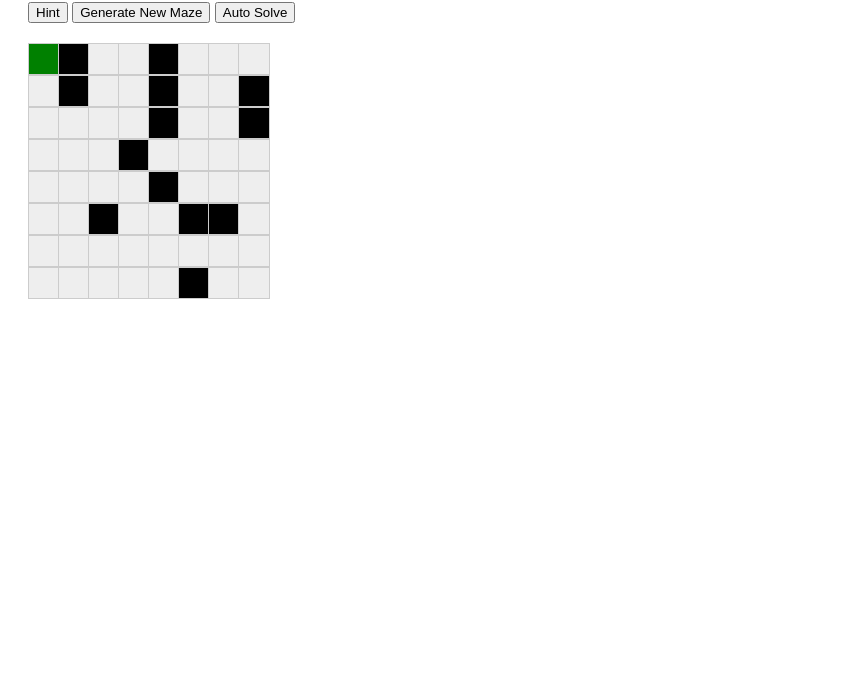
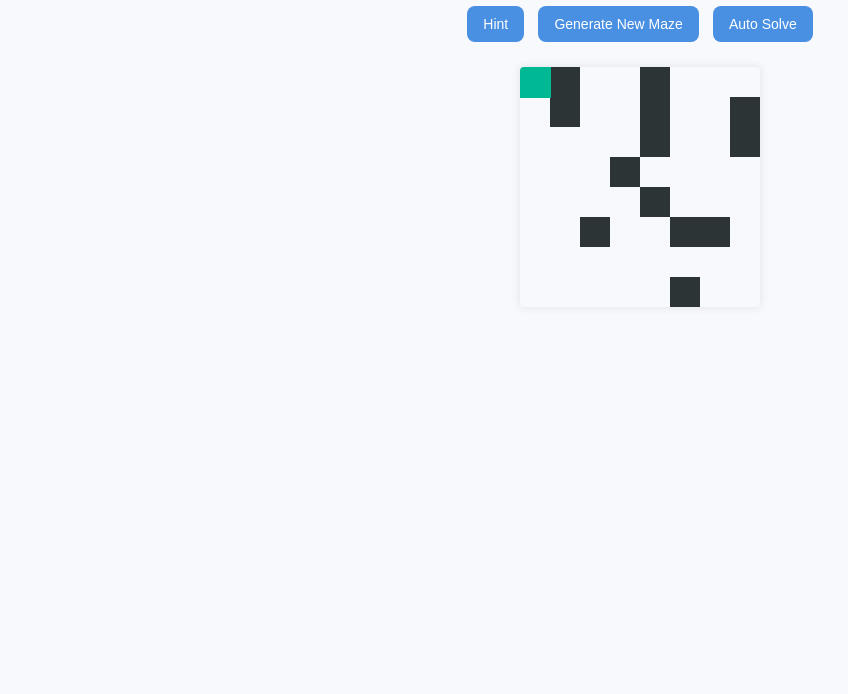
Before and after one commit to Tedja29/UAS-AI, a plain HTML site: page index.html in a window 1280 px wide. Shown: the part 106-800 px from the top of the page, without its empty margins (0-848 px from the left). Drawn offline with Linux system fonts and the light colour scheme.

Commit message:
Update style.css (memperindah maze)

```diff
--- a/style.css
+++ b/style.css
@@ -1,28 +1,74 @@
 body {
-  font-family: Arial, sans-serif;
+  font-family: 'Segoe UI', sans-serif;
+  background-color: #f7f9fc;
+  color: #333;
   padding: 20px;
+  text-align: center;
+}
+
+h1 {
+  margin-bottom: 15px;
+  color: #2a2a2a;
+}
+
+button {
+  margin: 5px;
+  padding: 10px 16px;
+  font-size: 14px;
+  border: none;
+  border-radius: 8px;
+  background-color: #4a90e2;
+  color: white;
+  cursor: pointer;
+  transition: background-color 0.2s ease;
+}
+
+button:hover {
+  background-color: #357ab7;
 }
 
 #maze {
   display: grid;
-  margin-top: 20px;
+  margin: 20px auto;
+  width: max-content;
+  box-shadow: 0 0 10px rgba(0,0,0,0.1);
+  border-radius: 4px;
+  overflow: hidden;
 }
 
 .cell {
   width: 30px;
   height: 30px;
-  background-color: #eee;
-  border: 1px solid #ccc;
+  transition: background-color 0.2s ease;
+  box-sizing: border-box;
 }
 
 .wall {
-  background-color: black;
+  background-color: #2d3436;
 }
 
 .player {
-  background-color: green;
+  background-color: #00b894;
+  animation: pulse 0.4s infinite alternate;
 }
 
 .hint {
-  background-color: yellow;
+  background-color: #ffeaa7;
 }
+
+@keyframes pulse {
+  from { transform: scale(1); }
+  to { transform: scale(1.1); }
+}
+
+@media (max-width: 600px) {
+  .cell {
+    width: 24px;
+    height: 24px;
+  }
+
+  button {
+    font-size: 12px;
+    padding: 8px 12px;
+  }
+}
```
